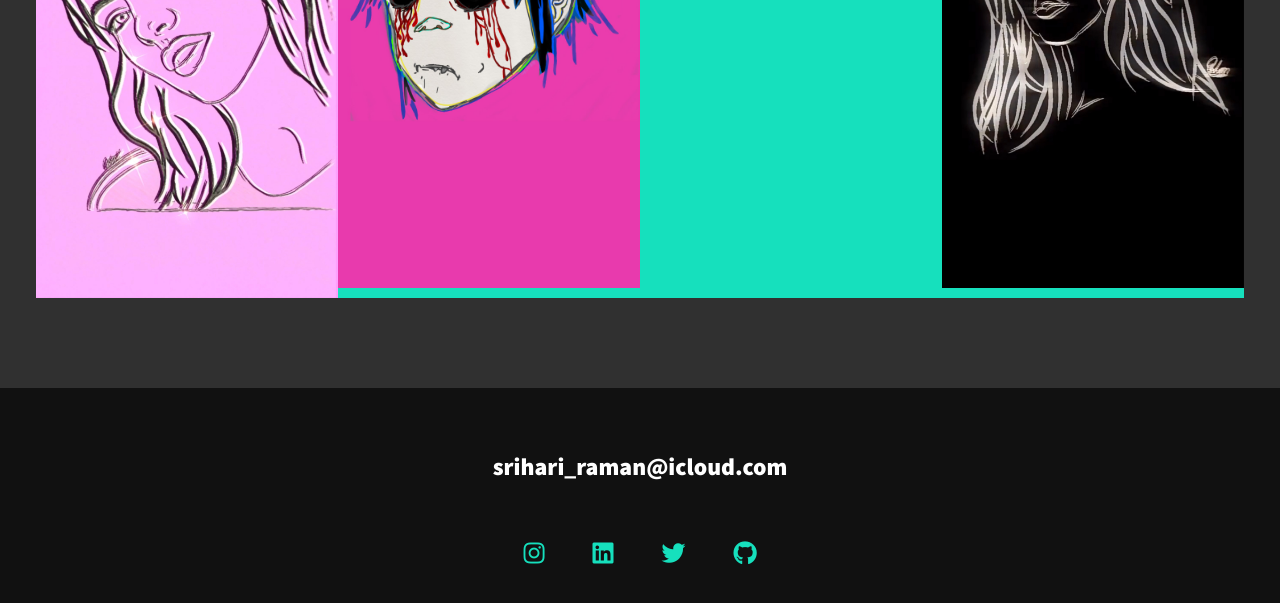
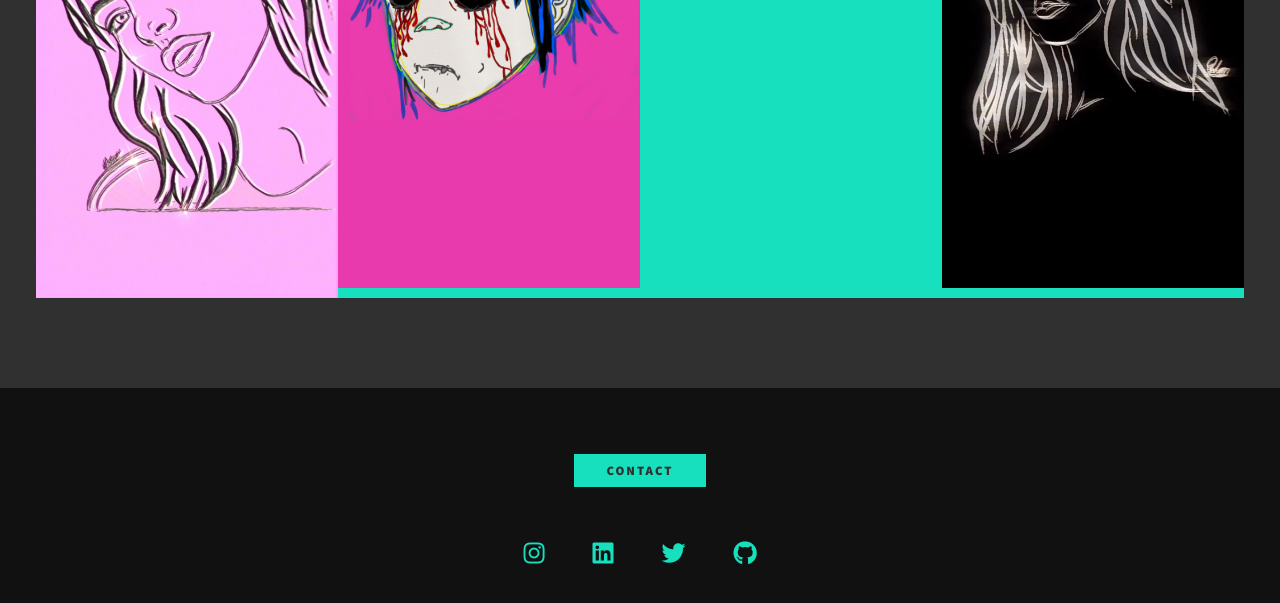
Before and after one commit to Srihar1-raman/srihari.github.io, a plain HTML site: page index.html in a window 1280 px wide. Shown: the part 3375-3978 px from the top of the page. Drawn offline with nearby package versions, Linux system fonts and the light colour scheme.

Commit message:
Update index.html

```diff
--- a/index.html
+++ b/index.html
@@ -166,7 +166,7 @@
   <!-- Footer -->
   <footer class="footer">
     <!-- replacing with my own email address -->
-    <a href="mailto:srihari_raman@icloud.com" class="footer__link"> srihari_raman@icloud.com</a>
+    <a href="mailto:srihari_raman@icloud.com" class="btn">contact</a>
     <ul class="social-list">
       <li class="social-list__item">
         <a class="social-list__link" href="https://www.instagram.com/srihari_raman/">
```
